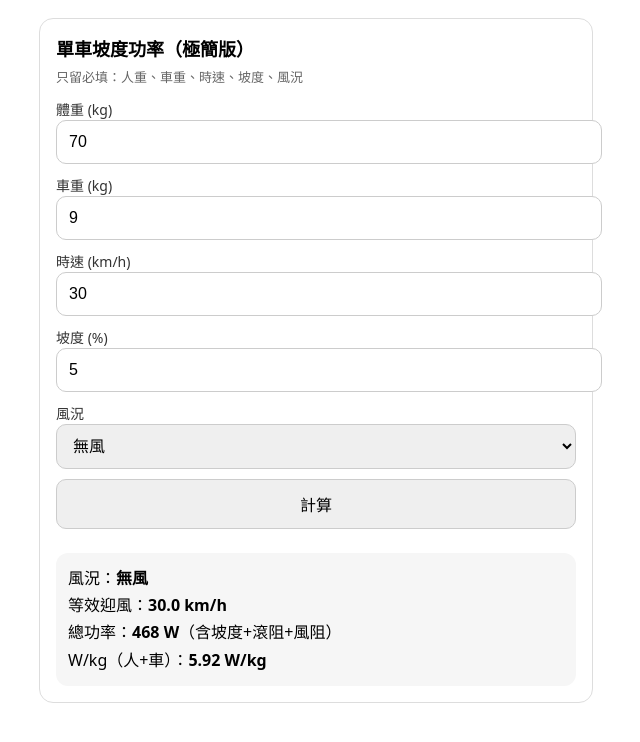
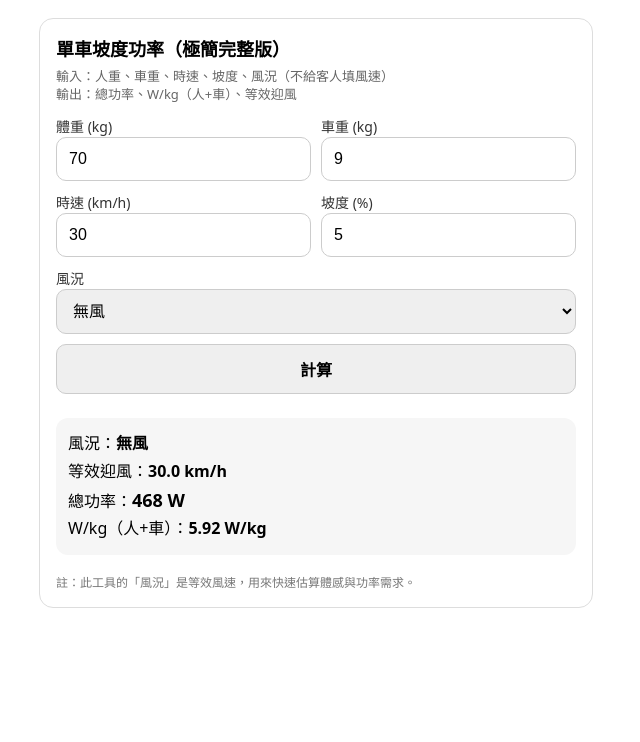
Before and after one commit to small-salmon/cycling, a plain HTML site: page power.html in a window 1280 px wide. Both pictures are taken after a click on the button "計算". Shown: the whole page, without its empty margins (324-964 px from the left). Drawn offline with Linux system fonts and the light colour scheme.

Commit message:
power.html の更新

```diff
--- a/power.html
+++ b/power.html
@@ -3,102 +3,120 @@
 <head>
   <meta charset="utf-8" />
   <meta name="viewport" content="width=device-width, initial-scale=1" />
-  <title>單車坡度功率（極簡版）</title>
+  <title>單車坡度功率</title>
   <style>
     body { font-family: system-ui, -apple-system, "Noto Sans TC", sans-serif; margin: 18px; }
     .card { max-width: 520px; margin: 0 auto; padding: 16px; border: 1px solid #ddd; border-radius: 14px; }
+    .title { font-size: 18px; font-weight: 800; }
+    .muted { color: #666; font-size: 13px; margin-top: 6px; line-height: 1.4; }
     .row { display: grid; grid-template-columns: 1fr; gap: 10px; margin-top: 12px; }
     label { font-size: 14px; color: #333; }
-    input, select, button { width: 100%; padding: 12px; font-size: 16px; border-radius: 10px; border: 1px solid #ccc; }
-    button { cursor: pointer; }
+    input, select, button { width: 100%; padding: 12px; font-size: 16px; border-radius: 10px; border: 1px solid #ccc; box-sizing: border-box; }
+    button { cursor: pointer; font-weight: 700; }
     .out { margin-top: 14px; padding: 12px; border-radius: 12px; background: #f6f6f6; line-height: 1.7; }
-    .kpi { font-size: 18px; font-weight: 700; }
-    .muted { color: #666; font-size: 13px; margin-top: 6px; }
+    .big { font-size: 18px; font-weight: 900; }
+    .hint { font-size: 12px; color:#777; margin-top: 8px; }
+    .two { display:grid; grid-template-columns: 1fr 1fr; gap: 10px; }
+    @media (max-width: 420px){ .two { grid-template-columns: 1fr; } }
   </style>
 </head>
 <body>
   <div class="card">
-    <div class="kpi">單車坡度功率（極簡版）</div>
-    <div class="muted">只留必填：人重、車重、時速、坡度、風況</div>
+    <div class="title">單車坡度功率（極簡完整版）</div>
+    <div class="muted">
+      輸入：人重、車重、時速、坡度、風況（不給客人填風速）<br>
+      輸出：總功率、W/kg（人+車）、等效迎風
+    </div>
 
     <div class="row">
+      <div class="two">
         <div>
           <label>體重 (kg)</label>
           <input id="wPerson" type="number" inputmode="decimal" value="70" min="1" step="0.1">
         </div>
-
         <div>
           <label>車重 (kg)</label>
           <input id="wBike" type="number" inputmode="decimal" value="9" min="0" step="0.1">
         </div>
+      </div>
 
+      <div class="two">
         <div>
           <label>時速 (km/h)</label>
           <input id="v" type="number" inputmode="decimal" value="30" min="1" step="0.1">
         </div>
-
         <div>
           <label>坡度 (%)</label>
           <input id="grade" type="number" inputmode="decimal" value="5" step="0.1">
+        </div>
       </div>
 
       <div>
         <label>風況</label>
         <select id="preset">
           <option>無風</option>
-          <option>小順風</option>
-          <option>大順風</option>
-          <option>小逆風</option>
-          <option>大逆風</option>
+          <option>小順風（+5）</option>
+          <option>大順風（+15）</option>
+          <option>大順颱風（+40）</option>
+          <option>小逆風（+5）</option>
+          <option>大逆風（+15）</option>
+          <option>大逆颳風（+40）</option>
         </select>
       </div>
 
       <button id="btn">計算</button>
 
       <div id="out" class="out">請輸入後按「計算」。</div>
+      <div class="hint">註：此工具的「風況」是等效風速，用來快速估算體感與功率需求。</div>
     </div>
   </div>
 
   <script>
-    // 固定參數：不給客人選，保持極簡
+    // 固定參數：保持極簡，不給客人選
     const rho = 1.225;   // 空氣密度 kg/m^3
     const cda = 0.32;    // CdA m^2（一般騎姿）
     const Crr = 0.005;   // 滾阻係數（一般公路胎）
     const g = 9.80665;
 
+    // 你指定的風況：大順/大逆 = 15；颱風/颳風 = 40
+    // 注意：順風用車速 - 風速，逆風用車速 + 風速
     const WIND_PRESET = {
-      "無風":   { dir: "head", kmh: 0 },
-      "小順風": { dir: "tail", kmh: 5 },
-      "大順風": { dir: "tail", kmh: 10 },
-      "小逆風": { dir: "head", kmh: 5 },
-      "大逆風": { dir: "head", kmh: 10 },
+      "無風":             { dir: "head", kmh: 0 },
+
+      "小順風（+5）":     { dir: "tail", kmh: 5 },
+      "大順風（+15）":    { dir: "tail", kmh: 15 },
+      "大順颱風（+40）":  { dir: "tail", kmh: 40 },
+
+      "小逆風（+5）":     { dir: "head", kmh: 5 },
+      "大逆風（+15）":    { dir: "head", kmh: 15 },
+      "大逆颳風（+40）":  { dir: "head", kmh: 40 },
     };
 
-    function aero(vBikeKmh, windKmh, dir) {
+    function aeroPower(vBikeKmh, windKmh, dir) {
       const vBike = vBikeKmh / 3.6;
       const w = Math.abs(windKmh) / 3.6;
 
       let vRel;
-      if (dir === "head") vRel = vBike + w;
-      else if (dir === "tail") vRel = Math.max(0, vBike - w);
+      if (dir === "head") vRel = vBike + w;                 // 逆風：迎風更大
+      else if (dir === "tail") vRel = Math.max(0, vBike - w); // 順風：迎風變小（不小於0）
       else vRel = vBike;
 
       const Fdrag = 0.5 * rho * cda * (vRel ** 2);
-      const Paero = Fdrag * vBike; // 用對地車速乘阻力
+      const Paero = Fdrag * vBike; // 用對地車速乘阻力（估算騎士做功）
       return { vRel, Fdrag, Paero };
     }
 
-    function climbAndRollPower(mTotal, vBikeKmh, gradePct) {
+    function climbAndRollPower(mTotalKg, vBikeKmh, gradePct) {
       const v = vBikeKmh / 3.6;
       const grade = gradePct / 100.0;
 
-      // 用 grade 近似：sin(theta)=grade/sqrt(1+grade^2), cos(theta)=1/sqrt(1+grade^2)
+      // 以 grade 近似坡角：sin/cos 形式（避免小角度誤差）
       const denom = Math.sqrt(1 + grade*grade);
       const sinT = grade / denom;
       const cosT = 1 / denom;
 
-      const Fg = mTotal * g * sinT;        // 坡度重力
-      const Fr = Crr * mTotal * g * cosT;  // 滾阻
+      const Fg = mTotalKg * g * sinT;        // 坡度重力
+      const Fr = Crr * mTotalKg * g * cosT;  // 滾阻
       const Pgr = (Fg + Fr) * v;
 
       return { Fg, Fr, Pgr };
@@ -115,25 +133,25 @@
           !Number.isFinite(wBike)   || wBike < 0 ||
           !Number.isFinite(speed)   || speed <= 0 ||
           !Number.isFinite(grade)) {
-        document.getElementById("out").textContent = "請填入正確的數值。";
+        document.getElementById("out").textContent = "請填入正確的數值（體重>0、車重≥0、時速>0、坡度可正可負）。";
         return;
       }
 
       const mTotal = wPerson + wBike;
       const preset = WIND_PRESET[presetName] || WIND_PRESET["無風"];
 
-      const a = aero(speed, preset.kmh, preset.dir);
+      const a  = aeroPower(speed, preset.kmh, preset.dir);
       const cr = climbAndRollPower(mTotal, speed, grade);
 
-      const Ptotal = a.Paero + cr.Pgr;
-      const vRelKmh = a.vRel * 3.6;
-      const wkg_total = Ptotal / mTotal;
+      const Ptotal = a.Paero + cr.Pgr;      // 總功率（坡度+滾阻+風阻）
+      const vRelKmh = a.vRel * 3.6;         // 等效迎風
+      const wkg     = Ptotal / mTotal;      // W/kg（人+車）
 
       document.getElementById("out").innerHTML =
         `風況：<b>${presetName}</b><br>` +
         `等效迎風：<b>${vRelKmh.toFixed(1)} km/h</b><br>` +
-        `總功率：<b>${Ptotal.toFixed(0)} W</b>（含坡度+滾阻+風阻）<br>` +
-        `W/kg（人+車）：<b>${wkg_total.toFixed(2)} W/kg</b>`;
+        `總功率：<span class="big">${Ptotal.toFixed(0)} W</span><br>` +
+        `W/kg（人+車）：<b>${wkg.toFixed(2)} W/kg</b>`;
     });
   </script>
 </body>
```
Lines whose indentation alone changed are shown as unchanged.
